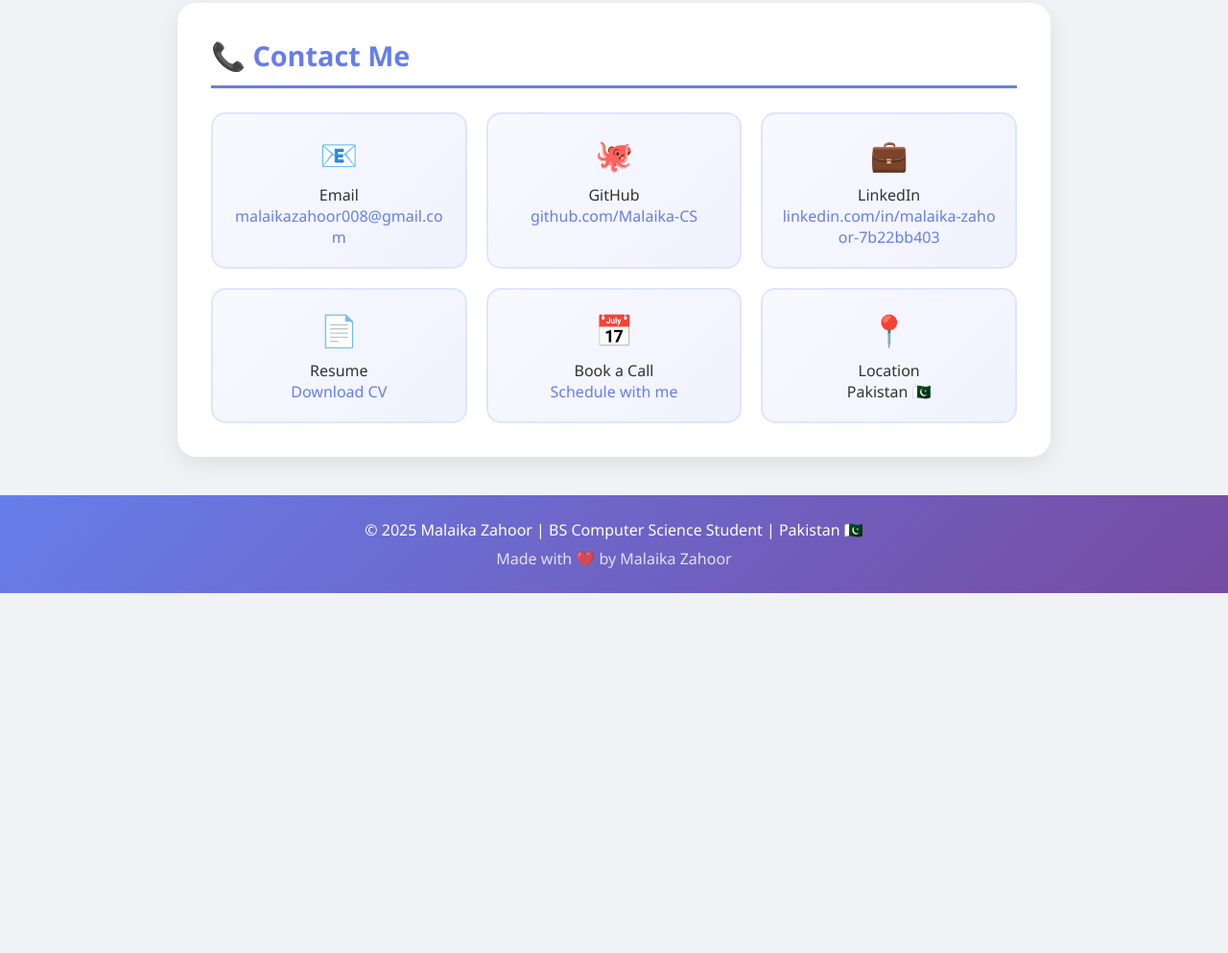
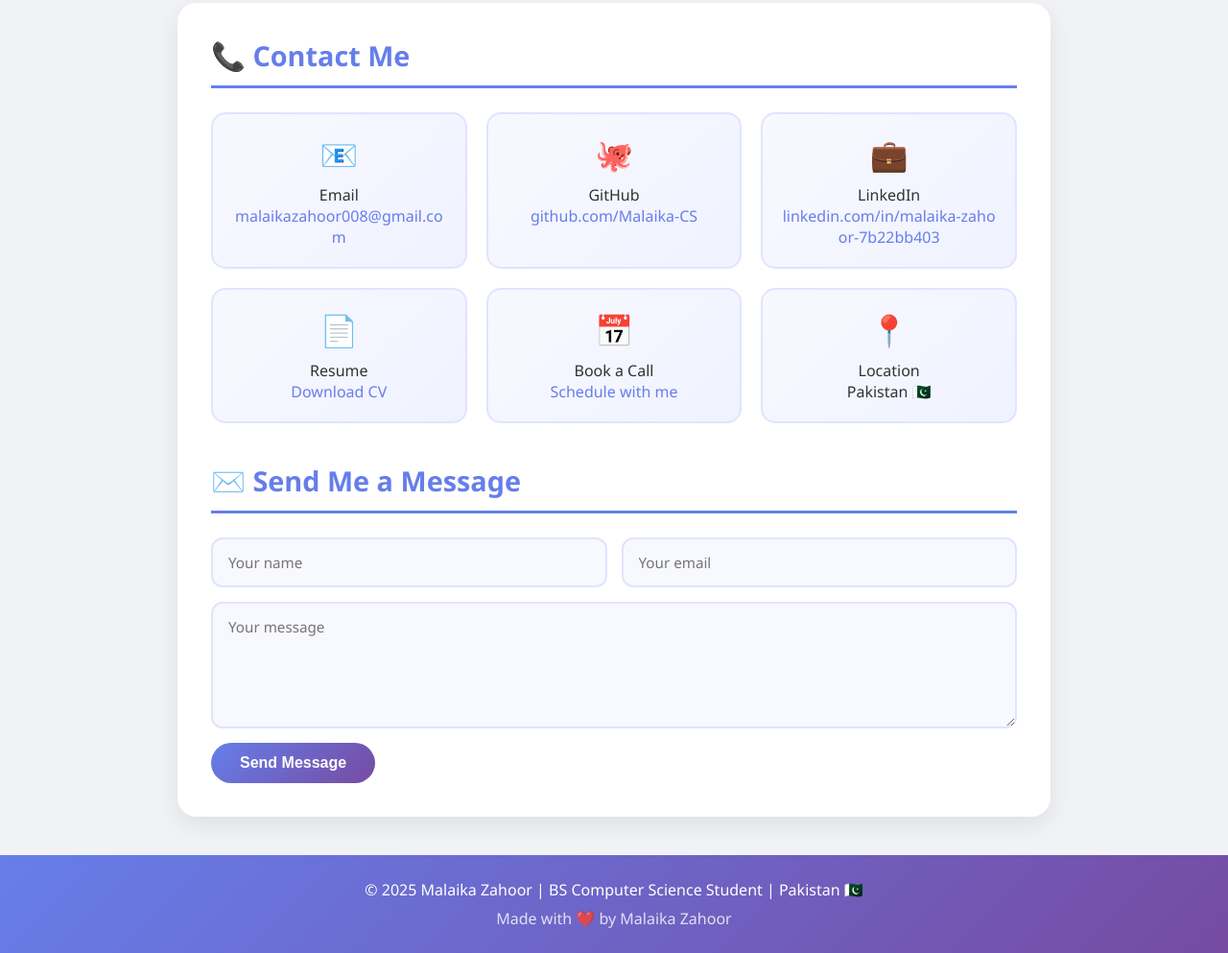
Before and after one commit to Malaika-CS/malaikazahoor-cs.github.io, a plain HTML site: page index.html in a window 1280 px wide. Shown: the part 5358-6351 px from the top of the page at 96% size. Before the commit the page ends 5976 px from the top, so only its background shows below. Drawn offline with Linux system fonts and the light colour scheme.

Commit message:
index.html

```diff
--- a/index.html
+++ b/index.html
@@ -90,6 +90,22 @@
         .contact-item:hover { transform: translateY(-3px); }
         .contact-item .icon { font-size: 2em; margin-bottom: 10px; }
         .contact-item a { color: #667eea; text-decoration: none; font-weight: 500; word-break: break-all; }
+        .message-form { display: flex; flex-direction: column; gap: 15px; }
+        .form-row { display: flex; gap: 15px; flex-wrap: wrap; }
+        .message-form input, .message-form textarea {
+            flex: 1; min-width: 200px; padding: 14px 16px; border-radius: 12px;
+            border: 2px solid #e0e4ff; font-family: inherit; font-size: 0.95em;
+            background: #f8f9ff; resize: vertical;
+        }
+        .message-form input:focus, .message-form textarea:focus {
+            outline: none; border-color: #667eea;
+        }
+        .submit-btn {
+            align-self: flex-start; padding: 12px 30px; border: none; border-radius: 25px;
+            background: linear-gradient(135deg, #667eea, #764ba2); color: white;
+            font-size: 1em; font-weight: bold; cursor: pointer; transition: opacity 0.3s;
+        }
+        .submit-btn:hover { opacity: 0.85; }
         footer {
             background: linear-gradient(135deg, #667eea, #764ba2);
             color: white; text-align: center; padding: 25px; margin-top: 40px;
@@ -324,6 +340,16 @@
                 <p>Pakistan 🇵🇰</p>
             </div>
         </div>
+
+        <h2 style="margin-top:40px;">✉️ Send Me a Message</h2>
+        <form action="https://formspree.io/f/mvzejrdd" method="POST" class="message-form">
+            <div class="form-row">
+                <input type="text" name="name" placeholder="Your name" required>
+                <input type="email" name="email" placeholder="Your email" required>
+            </div>
+            <textarea name="message" rows="5" placeholder="Your message" required></textarea>
+            <button type="submit" class="submit-btn">Send Message</button>
+        </form>
     </div>
 </section>
 
```
